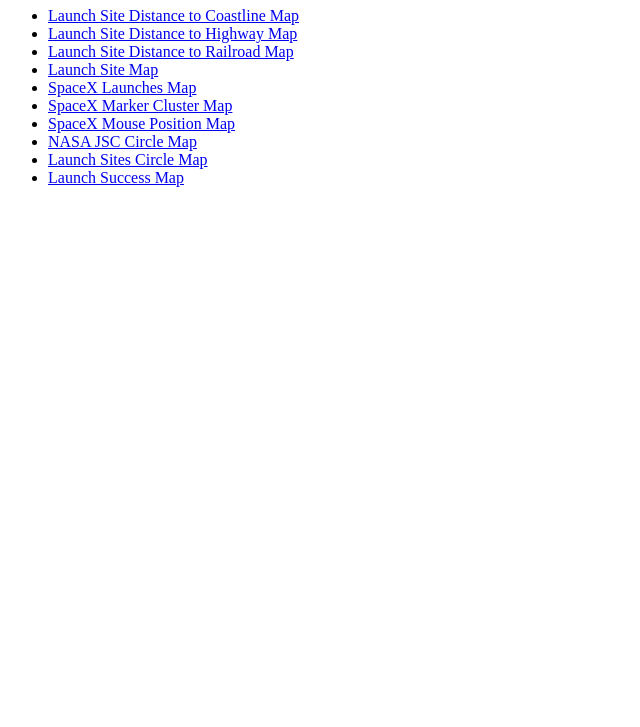
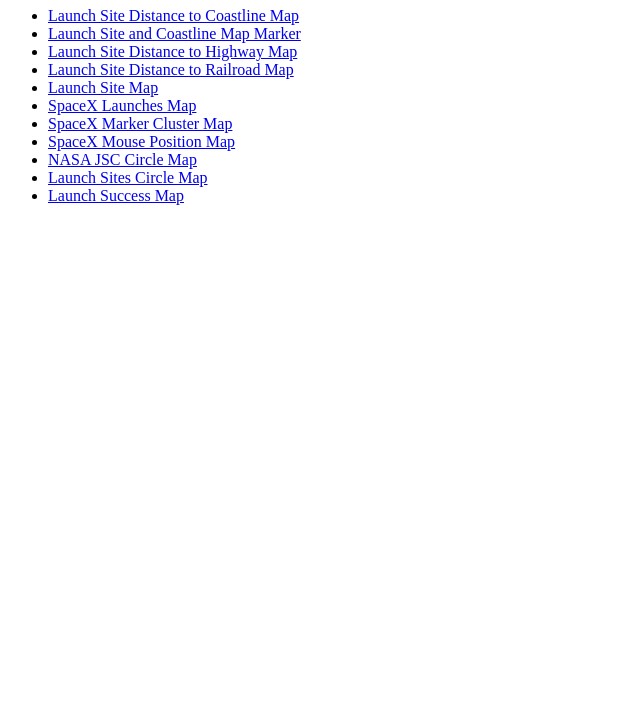
Before and after one commit to SSGrant876/Interactive-Visual-Analytics-with-Folium, a plain HTML site: page index.html in a window 1280 px wide. Shown: the part 73-800 px from the top of the page, without its empty margins (0-640 px from the left). Drawn offline with Linux system fonts and the light colour scheme.

Commit message:
Update index.html

```diff
--- a/index.html
+++ b/index.html
@@ -8,6 +8,7 @@
   <h1>Interactive SpaceX Launch Maps</h1>
   <ul>
     <li><a href="maps/coastline_distance_line_map.html">Launch Site Distance to Coastline Map</a></li>
+    <li><a href="maps/coastline_distance_map_marker.html">Launch Site and Coastline Map Marker</a></li>
     <li><a href="maps/highway_distance_map.html">Launch Site Distance to Highway Map</a></li>
     <li><a href="maps/railroad_distance_map.html">Launch Site Distance to Railroad Map</a></li>
     <li><a href="maps/launch_map.html">Launch Site Map</a></li>
```
